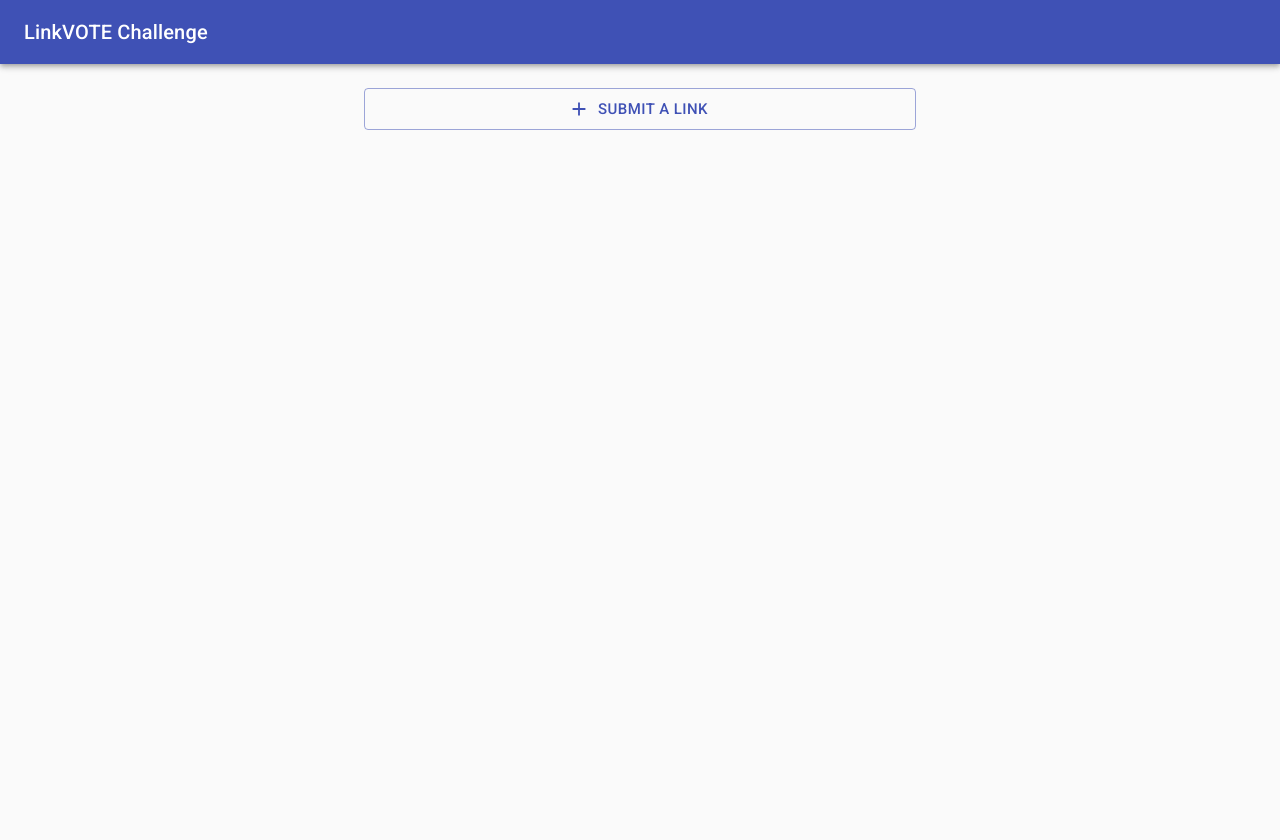
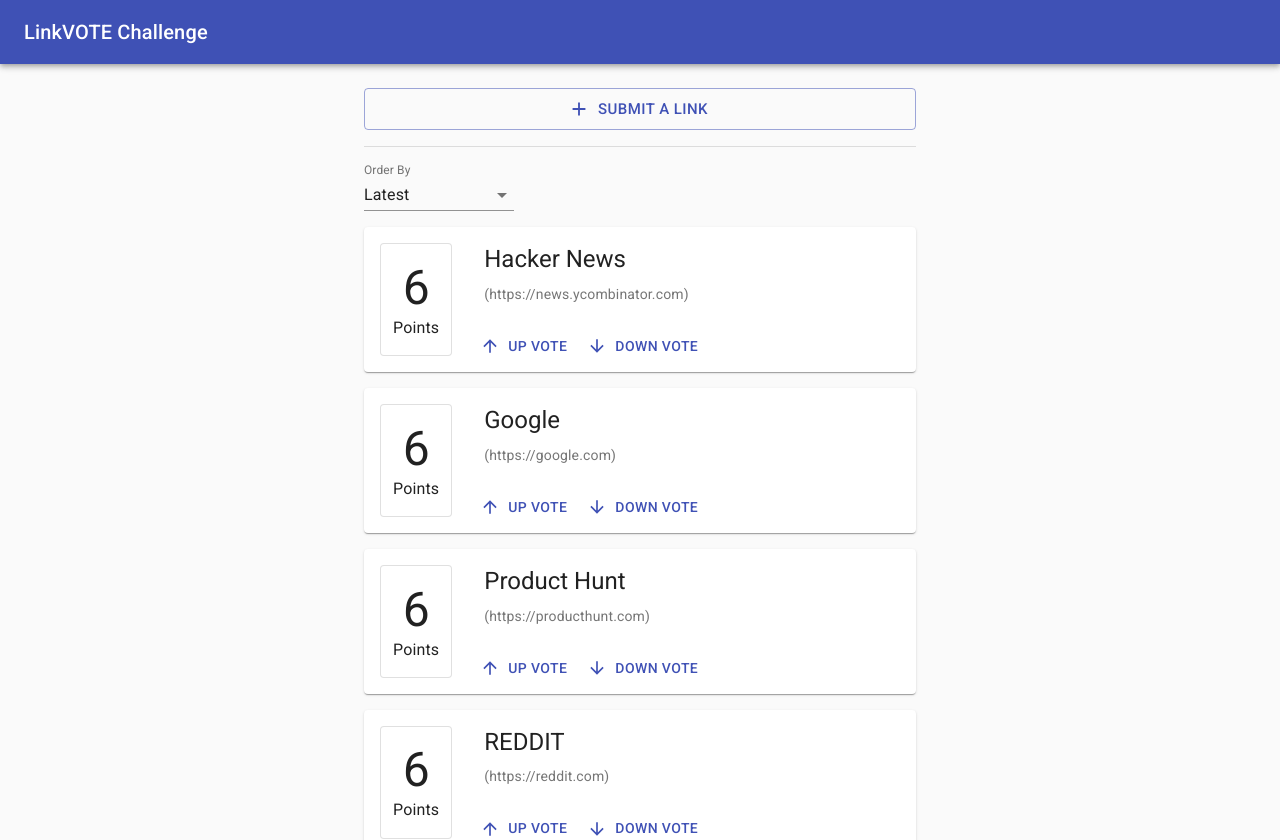
Before and after one commit to emirsavran/linkvote, a React (Create React App) app: page / in a window 1280 px wide. Shown: the top 840 px of the page. Before the commit the page ends 800 px from the top, so only its background shows below. Built offline with nearby package versions, Linux system fonts and the light colour scheme.

Commit message:
rename LinkListPage as ListPage, add mock data to render List, add selectbox to handle change order

```diff
--- a/src/App.js
+++ b/src/App.js
@@ -2,7 +2,7 @@
 import { BrowserRouter as Router, Route, Switch } from 'react-router-dom';
 
 import Layout from './components/Layout';
-import LinkListPage from './components/LinkListPage';
+import ListPage from './components/ListPage';
 import LinkSubmitPage from './components/LinkSubmitPage';
 
 function App() {
@@ -11,7 +11,7 @@
       <Layout>
         <Switch>
           <Route exact path="/">
-            <LinkListPage />
+            <ListPage />
           </Route>
           <Route path="/new">
             <LinkSubmitPage />
--- a/src/components/LinkListPage.js
+++ /dev/null
@@ -1,22 +0,0 @@
-import React from 'react';
-import { Link as RouterLink } from 'react-router-dom';
-import { Button } from '@material-ui/core';
-import { Add } from '@material-ui/icons';
-
-function LinkListPage() {
-  return (
-    <Button
-      fullWidth
-      size="large"
-      variant="outlined"
-      color="primary"
-      startIcon={<Add />}
-      component={RouterLink}
-      to="/new"
-    >
-      Submit a Link
-    </Button>
-  );
-}
-
-export default LinkListPage;
--- a/src/components/ListItem.js
+++ b/src/components/ListItem.js
@@ -42,10 +42,10 @@
       <Box>
         <CardContent>
           <Typography gutterBottom variant="h5" component="h2">
-            Hacker News
+            {name}
           </Typography>
           <Typography variant="body2" color="textSecondary" component="h3">
-            (https://news.ycombinator.com/)
+            {`(${url})`}
           </Typography>
         </CardContent>
         <CardActions className={classes.actions}>
--- /dev/null
+++ b/src/components/ListPage.js
@@ -0,0 +1,71 @@
+import React, { useState } from 'react';
+import { Link as RouterLink } from 'react-router-dom';
+import {
+  Button, Divider, FormControl, InputLabel, Select, MenuItem, makeStyles,
+} from '@material-ui/core';
+import { Add } from '@material-ui/icons';
+
+import List from './List';
+
+const data = [
+  { name: 'Hacker News', url: 'https://news.ycombinator.com' },
+  { name: 'Google', url: 'https://google.com' },
+  { name: 'Product Hunt', url: 'https://producthunt.com' },
+  { name: 'REDDIT', url: 'https://reddit.com' },
+  { name: 'Hepsi Burada', url: 'https://hepsiburada.com' },
+  { name: 'Twitter', url: 'https://twitter.com' },
+  { name: 'Instagram', url: 'https://instagram.com' },
+  { name: 'GitHub', url: 'https://github.com' },
+];
+
+const useStyles = makeStyles((theme) => ({
+  divider: {
+    margin: theme.spacing(2, 0),
+  },
+  formControl: {
+    minWidth: 150,
+  },
+}));
+
+function ListPage() {
+  const classes = useStyles();
+  const [orderBy, setOrderBy] = useState(0);
+
+  const handleOrderChange = (e) => {
+    setOrderBy(e.target.value);
+  };
+
+  return (
+    <>
+      <Button
+        fullWidth
+        size="large"
+        variant="outlined"
+        color="primary"
+        startIcon={<Add />}
+        component={RouterLink}
+        to="/new"
+      >
+        Submit a Link
+      </Button>
+      <Divider className={classes.divider} />
+      <FormControl className={classes.formControl}>
+        <InputLabel id="order-by-select-label">Order By</InputLabel>
+        <Select
+          labelId="order-by-select-label"
+          id="order-by-select"
+          fullWidth
+          value={orderBy}
+          onChange={handleOrderChange}
+        >
+          <MenuItem value={0}>Latest</MenuItem>
+          <MenuItem value={1}>Most Voted (10 &#8594; 1)</MenuItem>
+          <MenuItem value={2}>Less Voted (1 &#8594; 10)</MenuItem>
+        </Select>
+      </FormControl>
+      <List data={data} />
+    </>
+  );
+}
+
+export default ListPage;
```
